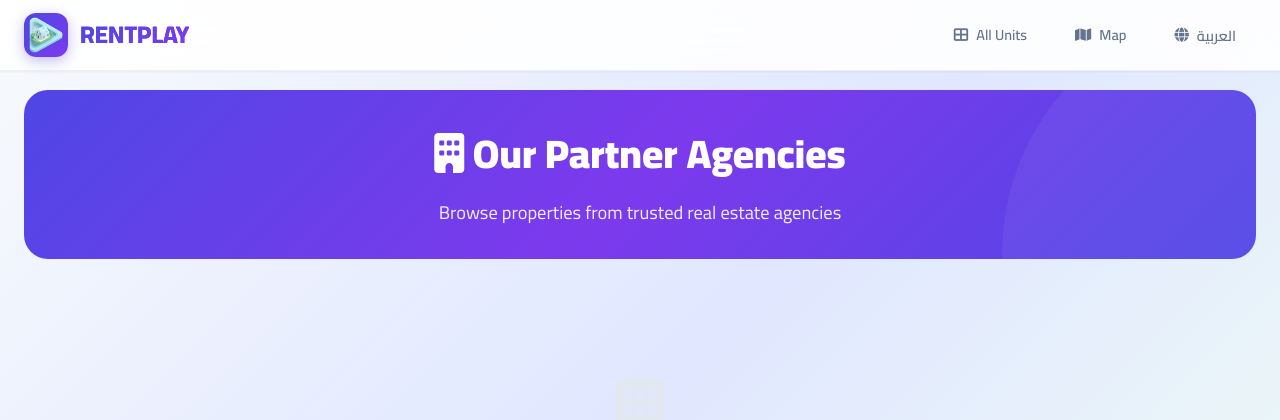
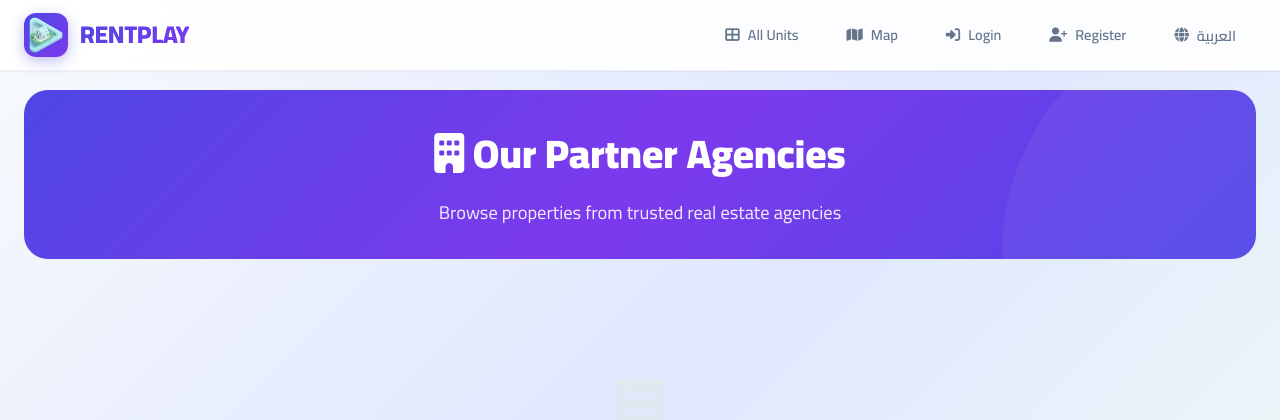
Before and after one commit to kerolestharwat83-cyber/RENTPLAY, a Django app: page /agencies/ in a window 1280 px wide. Shown: the top 420 px of the page. Run offline with Django 5.2, Linux system fonts and the light colour scheme; data that the repository does not hold is empty.

Commit message:
Update base.html

```diff
--- a/templates/base/base.html
+++ b/templates/base/base.html
@@ -82,6 +82,9 @@
                 <i class="fas fa-user"></i> {{ user.first_name|default:user.username }}
             </a>
             <a href="{% url 'rentplay:logout' %}" class="nav-btn"><i class="fas fa-sign-out-alt"></i> {% trans 'Logout' %}</a>
+            {% else %}
+            <a href="{% url 'rentplay:login' %}" class="nav-btn btn-login"><i class="fas fa-sign-in-alt"></i> {% trans 'Login' %}</a>
+            <a href="{% url 'rentplay:register' %}" class="nav-btn btn-register"><i class="fas fa-user-plus"></i> {% trans 'Register' %}</a>
             {% endif %}
             <form action="{% url 'rentplay:set_language' %}" method="get" class="lang-switcher">
                 <input type="hidden" name="next" value="{{ request.path }}">
```
